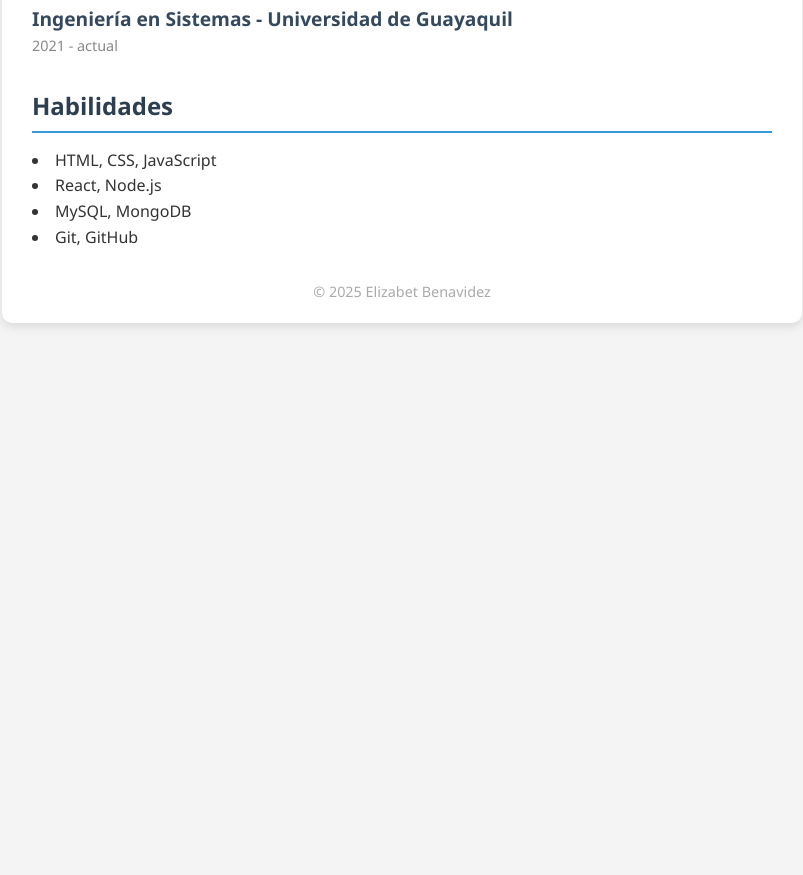
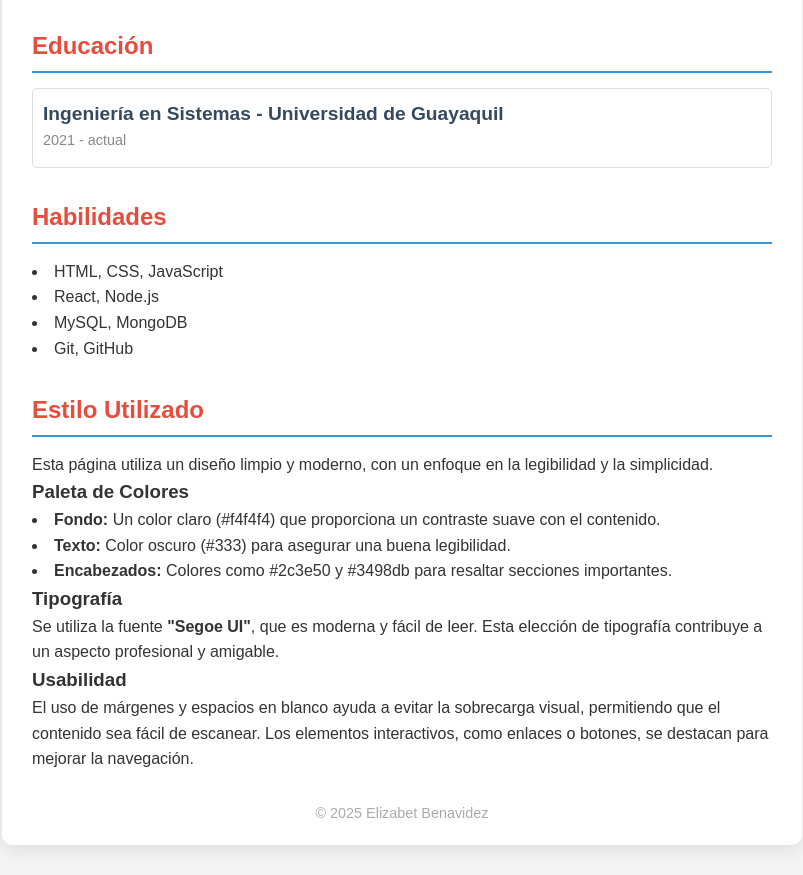
Before and after one commit to elizabethbenavides14/WEB, a plain HTML site: page index.html in a window 1280 px wide. Shown: the part 652-1527 px from the top of the page, without its empty margins (238-1041 px from the left). Before the commit the page ends 1005 px from the top, so only its background shows below. Drawn offline with Linux system fonts and the light colour scheme.

Commit message:
CSS DATE

```diff
--- a/index.html
+++ b/index.html
@@ -9,7 +9,7 @@
 <body>
   <div class="container">
     <header>
-      <h1>Elizabet Benavidez</h1>
+      <h1>Elizabeth Benavides</h1>
       <p>Ingeniera en Sistemas | elizabbenavides@gmail.com | +593 999 000 000</p>
     </header>
 
@@ -50,6 +50,24 @@
       </ul>
     </section>
 
+    <section class="estilo">
+      <h2>Estilo Utilizado</h2>
+      <p>Esta página utiliza un diseño limpio y moderno, con un enfoque en la legibilidad y la simplicidad. </p>
+
+      <h3>Paleta de Colores</h3>
+      <ul>
+        <li><strong>Fondo:</strong> Un color claro (#f4f4f4) que proporciona un contraste suave con el contenido.</li>
+        <li><strong>Texto:</strong> Color oscuro (#333) para asegurar una buena legibilidad.</li>
+        <li><strong>Encabezados:</strong> Colores como #2c3e50 y #3498db para resaltar secciones importantes.</li>
+      </ul>
+
+      <h3>Tipografía</h3>
+      <p>Se utiliza la fuente <strong>"Segoe UI"</strong>, que es moderna y fácil de leer. Esta elección de tipografía contribuye a un aspecto profesional y amigable.</p>
+
+      <h3>Usabilidad</h3>
+      <p>El uso de márgenes y espacios en blanco ayuda a evitar la sobrecarga visual, permitiendo que el contenido sea fácil de escanear. Los elementos interactivos, como enlaces o botones, se destacan para mejorar la navegación.</p>
+    </section>
+
     <footer>
       <p>&copy; 2025 Elizabet Benavidez</p>
     </footer>
--- a/style.css
+++ b/style.css
@@ -6,70 +6,77 @@
 }
 
 body {
-    font-family: "Segoe UI", Tahoma, Geneva, Verdana, sans-serif;
-    background-color: #f4f4f4;
-    color: #333;
-    line-height: 1.6;
+  font-family: "Poppins", sans-serif; /* Tipografía moderna */
+  background-color: #f4f4f4; /* Fondo claro */
+  color: #333; /* Color del texto */
+  line-height: 1.6; /* Espaciado entre líneas */
 }
 
 .container {
   width: 90%;
-    max-width: 800px;
-    margin: 30px auto;
-    background-color: #fff;
-    padding: 20px 30px;
-    border-radius: 10px;
-    box-shadow: 0 4px 10px rgba(0,0,0,0.1);
+  max-width: 800px; /* Ancho máximo del contenedor */
+  margin: 30px auto; /* Centrando el contenedor */
+  background-color: #fff; /* Fondo blanco */
+  padding: 20px 30px; /* Espaciado interno */
+  border-radius: 10px; /* Bordes redondeados */
+  box-shadow: 0 4px 20px rgba(0, 0, 0, 0.1); /* Sombra suave */
 }
 
 header {
-    text-align: center;
-    margin-bottom: 30px;
+  text-align: center; /* Alineación centrada */
+  margin-bottom: 30px; /* Espaciado inferior */
+  background-color: #2980b9; /* Fondo azul */
+  color: #fff; /* Texto blanco */
+  padding: 20px; /* Espaciado interno */
+  border-radius: 10px 10px 0 0; /* Bordes redondeados en la parte superior */
 }
 
 header h1 {
-    font-size: 2.5em;
-    margin-bottom: 10px;
+  font-size: 2.5em; /* Tamaño del título */
+  margin-bottom: 10px; /* Espaciado inferior */
 }
 
 header p {
-    color: #666;
+  color: #e0e0e0; /* Texto gris claro */
 }
 
 section {
-    margin-bottom: 30px;
+  margin-bottom: 30px; /* Espaciado inferior entre secciones */
 }
 
 h2 {
-    color: #2c3e50;
-    border-bottom: 2px solid #3498db;
-    padding-bottom: 5px;
-    margin-bottom: 15px;
+  color: #e74c3c; /* Color rojo para encabezados de sección */
+  border-bottom: 2px solid #3498db; /* Línea inferior azul */
+  padding-bottom: 5px; /* Espaciado inferior */
+  margin-bottom: 15px; /* Espaciado inferior */
 }
 
 .item {
-    margin-bottom: 15px;
+  margin-bottom: 15px; /* Espaciado inferior entre elementos */
+  padding: 10px; /* Espaciado interno */
+  border: 1px solid #ddd; /* Borde gris claro */
+  border-radius: 5px; /* Bordes redondeados */
 }
 
 .item h3 {
-    font-size: 1.2em;
-    color: #34495e;
+  font-size: 1.2em; /* Tamaño del título de experiencia */
+  color: #34495e; /* Color oscuro para títulos */
 }
 
 .item span {
-    display: block;
-    font-size: 0.9em;
-    color: #888;
-    margin-bottom: 5px;
+  display: block; /* Mostrar en bloque */
+  font-size: 0.9em; /* Tamaño de texto más pequeño */
+  color: #888; /* Color gris */
+  margin-bottom: 5px; /* Espaciado inferior */
 }
 
 ul {
-    list-style: disc inside;
+  list-style: disc inside; /* Estilo de lista */
 }
 
 footer {
-    text-align: center;
-    font-size: 0.9em;
-    color: #aaa;
-    margin-top: 20px;
+  text-align: center; /* Alineación centrada */
+  font-size: 0.9em; /* Tamaño de texto más pequeño */
+  color: #aaa; /* Color gris claro */
+  margin-top: 20px; /* Espaciado superior */
 }
```
Lines whose indentation alone changed are shown as unchanged.
